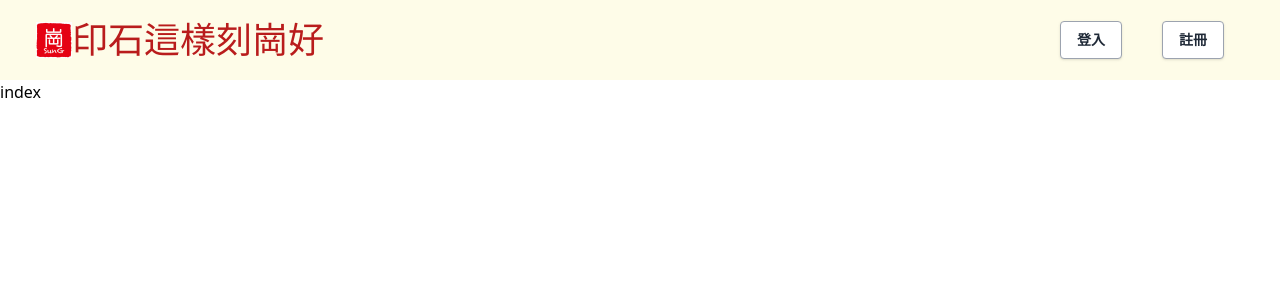
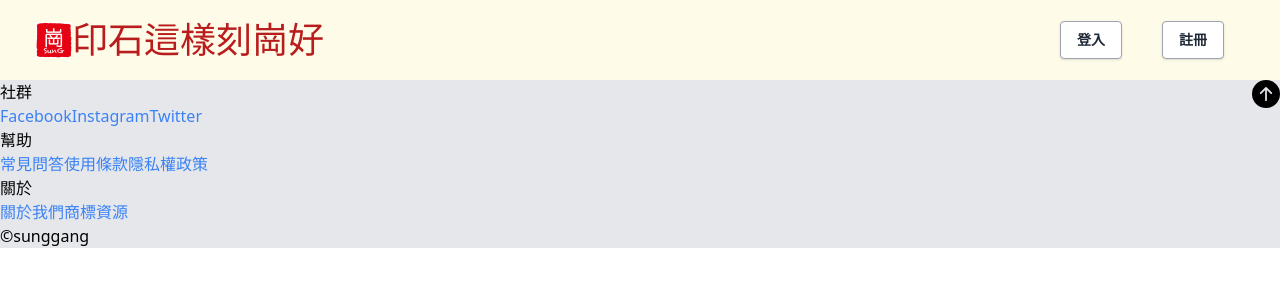
Before and after one commit to shawnliu1012/React-Practice, a React (Create React App) app: page / in a window 1280 px wide. Shown: the top 300 px of the page. Built offline with nearby package versions, Linux system fonts and the light colour scheme.

Commit message:
set footer a text color

```diff
--- a/src/components/ui/footer/index.tsx
+++ b/src/components/ui/footer/index.tsx
@@ -4,9 +4,38 @@ import 'App.css';
 
 
 const Footer = () => {
-
     return (
-        <div>index</div>
+        <div className="bg-gray-200 flex justify-between">
+        <div className="">
+            <div className="">
+                <div className="footer-title">社群</div>
+                <a className="text-blue-500" href="">Facebook</a>
+                <a className="text-blue-500" href="">Instagram</a>
+                <a className="text-blue-500" href="">Twitter</a>
+            </div>
+            <div className="">
+                <div className="footer-title">幫助</div>
+                <a className="text-blue-500" href="">常見問答</a>
+                <a className="text-blue-500" href="">使用條款</a>
+                <a className="text-blue-500" href="">隱私權政策</a>
+            </div>
+            <div className="">
+                <div className="footer-title">關於</div>
+                <a className="text-blue-500" href="">關於我們</a>
+                <a className="text-blue-500" href="">商標資源</a>
+                <div className="trademark">©sunggang</div>
+            </div>
+        </div>
+        <div className="">
+            <button className="">
+                <svg xmlns="http://www.w3.org/2000/svg" width="28" height="28" fill="currentColor"
+                    className="bi bi-arrow-up-circle-fill" viewBox="0 0 16 16">
+                    <path
+                        d="M16 8A8 8 0 1 0 0 8a8 8 0 0 0 16 0zm-7.5 3.5a.5.5 0 0 1-1 0V5.707L5.354 7.854a.5.5 0 1 1-.708-.708l3-3a.5.5 0 0 1 .708 0l3 3a.5.5 0 0 1-.708.708L8.5 5.707V11.5z" />
+                </svg>
+            </button>
+        </div>
+    </div>
     )
 
 }
```
